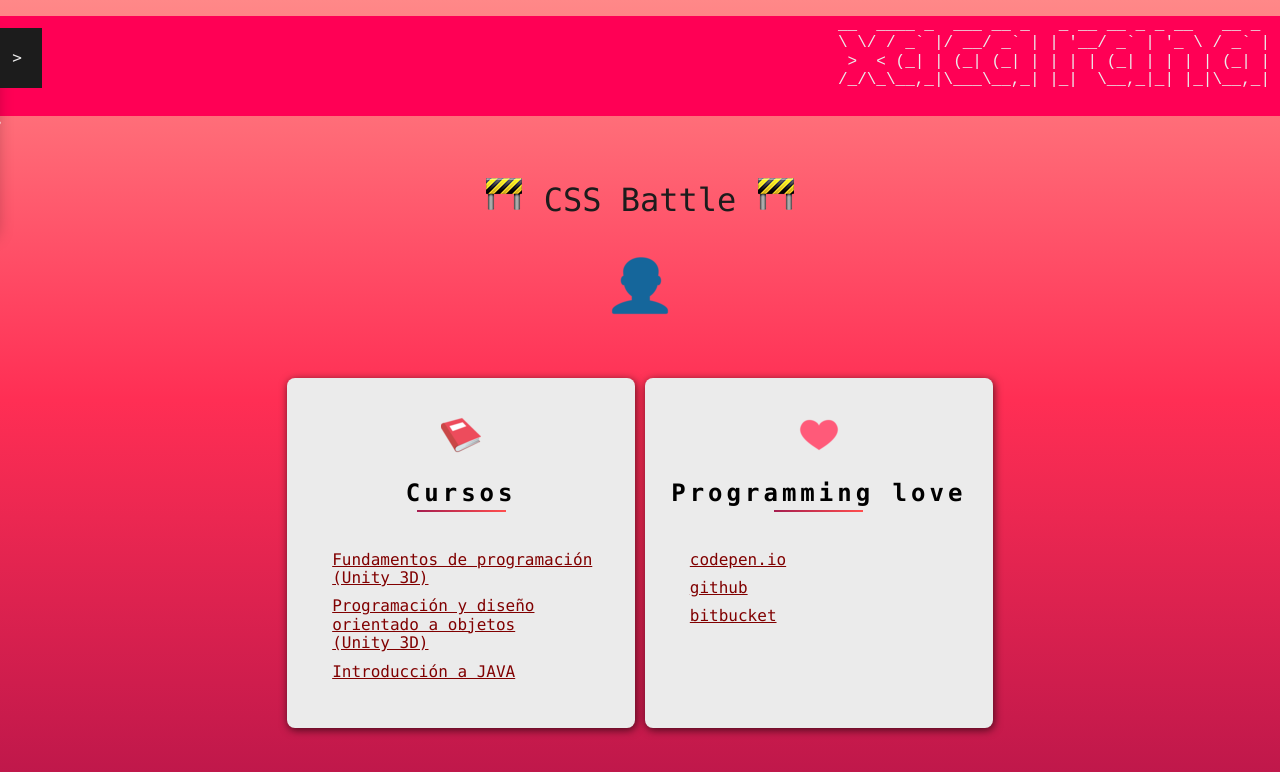
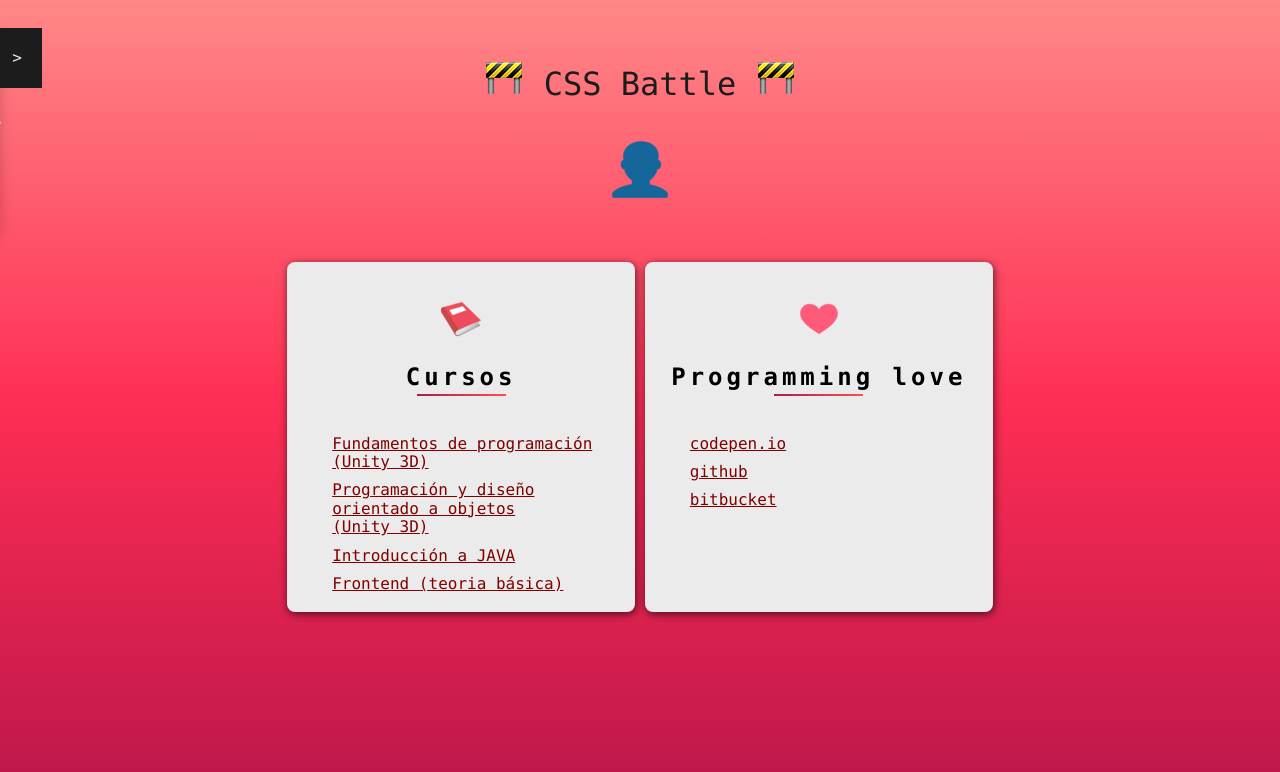
Before and after one commit to xaca/website, a plain HTML site: page index.html in a window 1280 px wide. Drawn offline with nearby package versions, Linux system fonts and the light colour scheme.

Commit message:
Actualizacion de navegacion y contenido

```diff
--- a/css/main.css
+++ b/css/main.css
@@ -5,9 +5,16 @@ body{
     background: -webkit-linear-gradient(bottom, #bb164a, #ff2e54, #ff8888);
     background-repeat: no-repeat;
 }
-/* hack para el background https://css-tricks.com/forums/topic/background-image-height-problem-not-fitting-to-the-screen/ */
+/* hack para el background https://css-tricks.com/forums/topic/background-image-height-problem-not-fitting-to-the-screen/
 html, body {min-height: 100%;}
 body {background-size: cover;}
+*/
+body{
+    height: 100%;
+    margin: 0;
+    background-repeat: no-repeat;
+    background-attachment: fixed;
+}
 h1{
     width:250px;
     margin:20px auto;
--- a/index.html
+++ b/index.html
@@ -64,13 +64,13 @@
                 <!-- Tomado de: https://codepen.io/erykvest/pen/RdvpqE -->
             </div>
 
-            <pre>
+            <!-- <pre>
             __  ____ _  ___ __ _   _ __ __ _ _ __   __ _
             \ \/ / _` |/ __/ _` | | '__/ _` | '_ \ / _` |
             &gt;  &lt; (_| | (_| (_| | | | | (_| | | | | (_| |
             /_/\_\__,_|\___\__,_| |_|  \__,_|_| |_|\__,_|
 
-            </pre>
+            </pre> -->
             <p id="destacado_home">
                 <img src="img/1f6a7.png" alt=""> <a href="css_battle.html">CSS Battle</a> <img src="img/1f6a7.png" alt="">
                 <br><br>
@@ -98,6 +98,11 @@
                             <li>
                                 <a href="https://www.youtube.com/playlist?list=PLQ1ShaTNqthL1w5LSw5l7CbjCu5xiKQsA" target="_blank">
                                 Introducción a JAVA
+                                </a>
+                            </li>
+                            <li>
+                                <a href="/html_y_css" target="_blank">
+                                Frontend (teoria básica)
                                 </a>
                             </li>
                         </ul>
```
